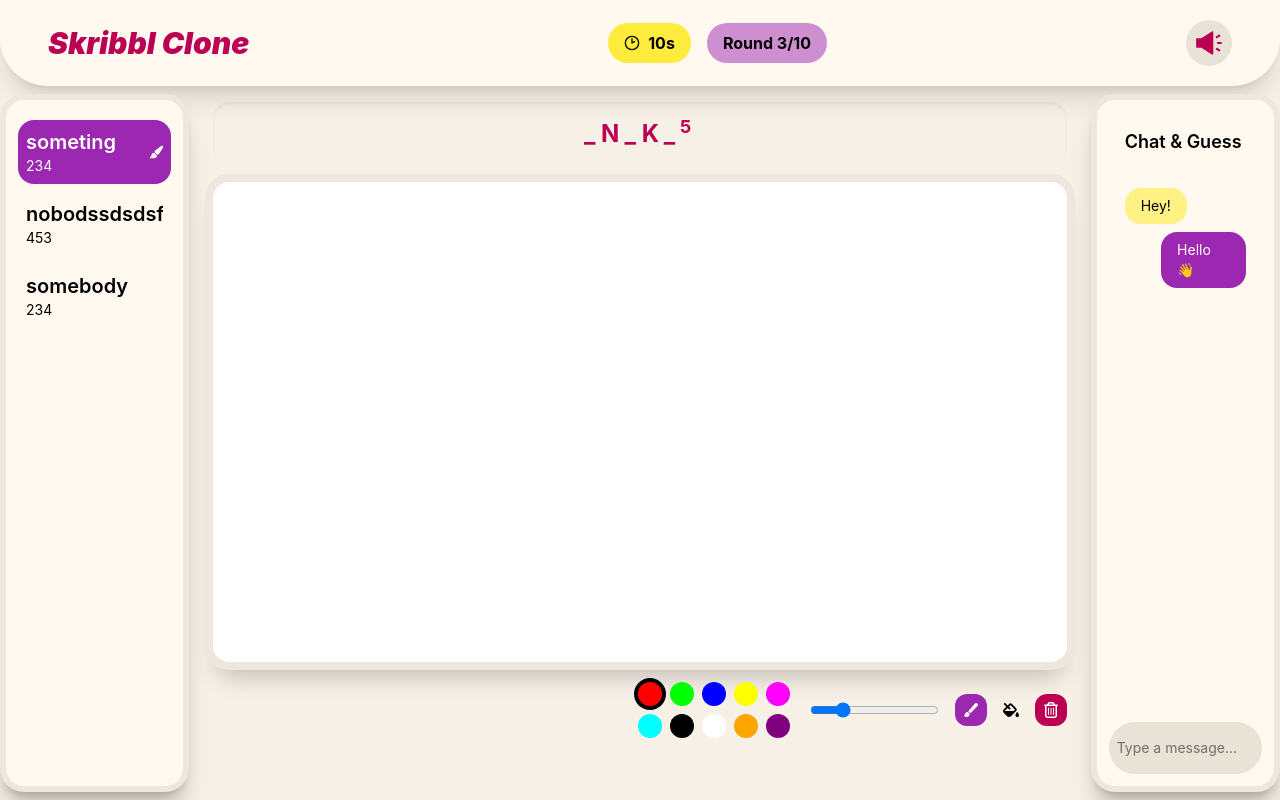
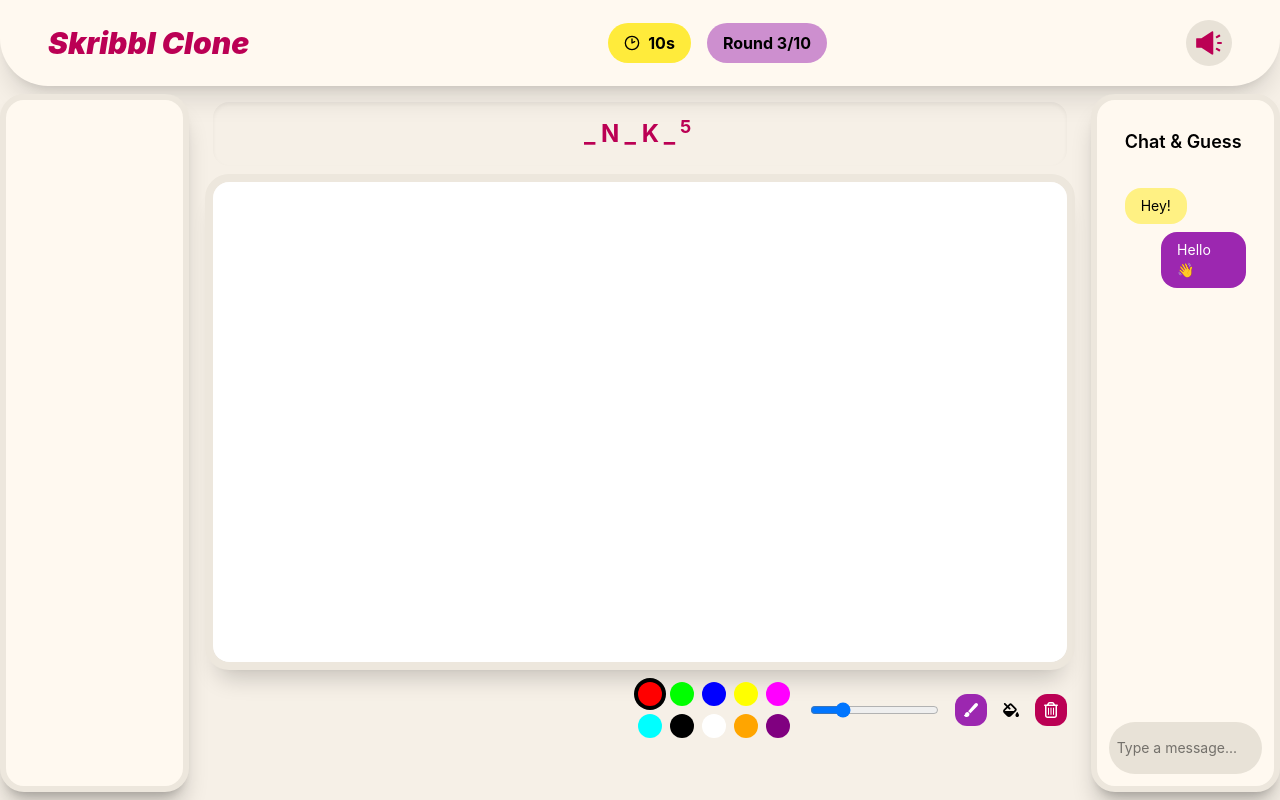
Before and after one commit to Rohitdhall987/skribbl_clone, a React (Vite) app in the folder scribble_front/: page /game in a window 1280 px wide. Built offline with nearby package versions, Linux system fonts and the light colour scheme.

Commit message:
added to the players list

```diff
--- a/scribble_front/src/pages/gameRoom.jsx
+++ b/scribble_front/src/pages/gameRoom.jsx
@@ -23,26 +23,7 @@ function GameRoom() {
   const [score, setScore] = useState(0);
   const [isDrawing, setIsDrawing] = useState(false);
 
-  const playersData = [
-    {
-      "id": 1,
-      "name": "someting",
-      "score": 234,
-      "isDrawing": true,
-    },
-    {
-      "id": 2,
-      "name": "nobodssdsdsfsdfgdgdfgdfgdfgdfgdfsy",
-      "score": 453,
-      "isDrawing": false,
-    },
-    {
-      "id": 3,
-      "name": "somebody",
-      "score": 234,
-      "isDrawing": false,
-    }
-  ];
+  const [playersData, setPlayersData] = useState([]);
 
   useEffect(() => {
     if (!link || !pass) return;
@@ -69,7 +50,12 @@ function GameRoom() {
 
 
     ws.onmessage = (msg) => {
-      console.log(msg.data);
+      const d = JSON.parse(msg.data);
+      console.log(d);
+      if (d["type"] == "player") {
+        setPlayersData([...playersData, d["data"]]);
+      }
+
     };
 
     ws.onclose = () => {
```
